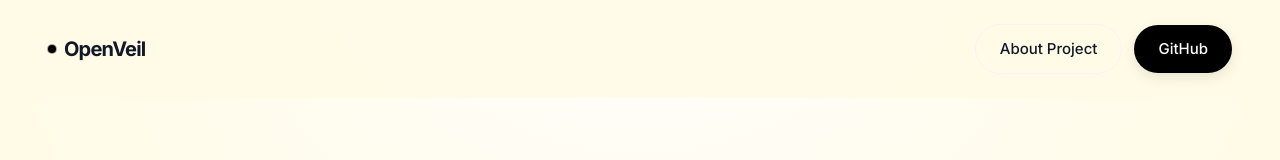
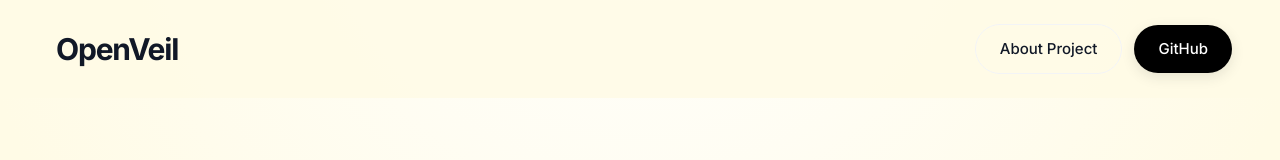
Before and after one commit to PrarthanaPurohit/OpenVeil-Frontend, a React (Vite) app: page / in a window 1280 px wide. Shown: the top 160 px of the page. Built offline with nearby package versions, Linux system fonts and the light colour scheme.

Commit message:
fix logo

```diff
--- a/src/App.css
+++ b/src/App.css
@@ -25,7 +25,7 @@ header {
 
 .logo {
   font-weight: 700;
-  font-size: 20px;
+  font-size: 30px;
   letter-spacing: -0.04em;
   display: flex;
   align-items: center;
@@ -39,6 +39,7 @@ header {
   border-radius: 50%;
   display: inline-block;
   animation: pulse 2s infinite;
+
 }
 
 @keyframes pulse {
--- a/src/App.jsx
+++ b/src/App.jsx
@@ -9,7 +9,7 @@ function App() {
     <div className="app-container fade-in">
       <header>
         <div className="logo fade-in delay-1">
-          <span className="logo-dot"></span>
+          <span className=""></span>
           OpenVeil
         </div>
         <nav className="nav-links fade-in delay-1">
```
